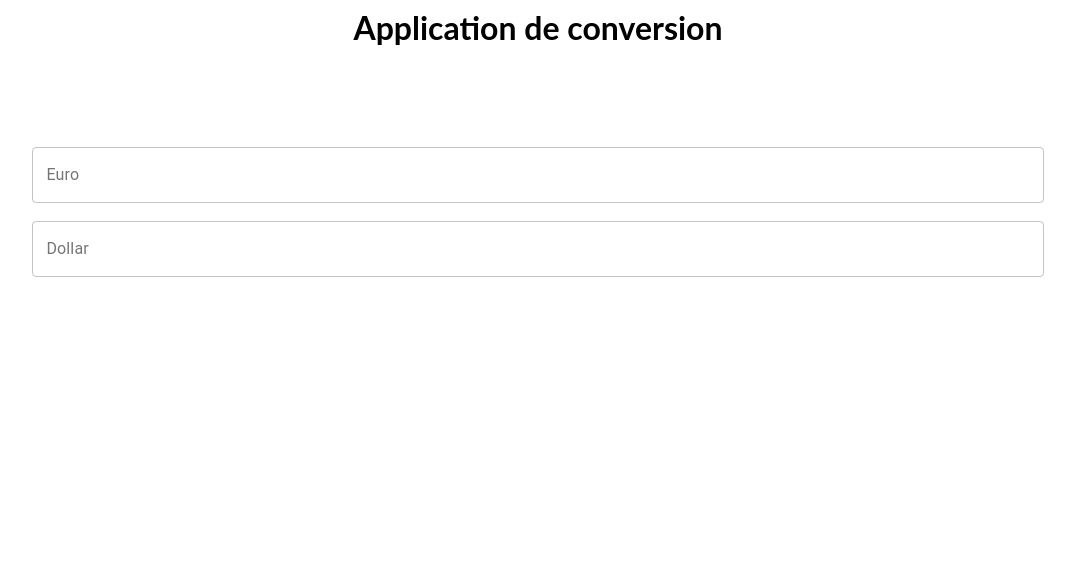
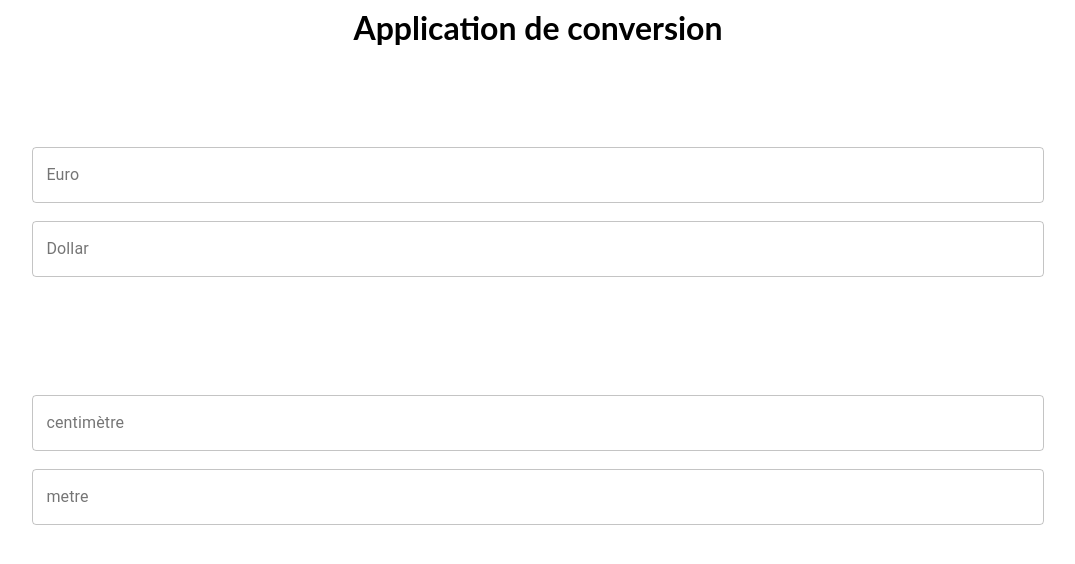
Before and after one commit to Axel-cmd/react-converter, a React (Create React App) app: page / in a window 1280 px wide. Shown: the top 564 px of the page, without its empty margins (102-1177 px from the left). Built offline with nearby package versions, Linux system fonts and the light colour scheme.

Commit message:
1 file modified, 4 added, 2 deleted

```diff
--- a/src/app/App.js
+++ b/src/app/App.js
@@ -1,13 +1,14 @@
 import React from 'react';
 import './app.css';
-import CalculatorConverter from '../converter/CalculatorConverter';
-
+import CalculatorConverter from '../converterDevise/CalculatorConverter';
+import CalculatorDistance from '../converterDistance/CalculatorDistance';
 
 export default function App() {
   return (
     <div>
       <h1>Application de conversion</h1>
       <CalculatorConverter />
+      <CalculatorDistance />
     </div>
   );
 }
--- /dev/null
+++ b/src/converterDistance/CalculatorDistance.js
@@ -0,0 +1,79 @@
+import React from 'react';
+import InputConverter from './distanceInput';
+
+const divStyle = {
+  textAlign: 'center',
+  marginTop: '100px',
+};
+
+//taux de change = valeur de 1 metre en centimètre
+const changeRate = 100;
+
+//fonction de change centimètre vers metre
+function centimètreToMetre(centimètre) {
+  return centimètre / changeRate;
+}
+//fonction de change metre vers centimètre
+function metreToCentimètre(metre) {
+  return metre * changeRate;
+}
+
+function conversion(value, convert) {
+  //transformer la valeur en float car on recoit un string de base et nous on veut pour le traitement avoir un float
+  const input = parseFloat(value);
+  // vérifie que le contenu de la variable est bien un nombre
+  if (Number.isNaN(input)) {
+    return '';
+  }
+  //récupérer la valeur après la conversion arrondi à 2 chiffres après la virgule
+  const output = Math.round(convert(input) * 100) / 100;
+  //on retourne la valeur finale en string avec la méthode toString()
+  return output.toString();
+}
+
+class CalculatorConverter extends React.Component {
+  constructor(props) {
+    super(props);
+    //le state ici permettra de garder la valeur taper ainsi que l'input dans lequel elle a été rentrée
+    this.state = {
+      value: '',
+      name: 'e',
+    };
+  }
+  //fonction de changement de valeur lorsqu'on ecrit dans l'input euros
+  handleCentimètreChange(value) {
+    this.setState({ name: 'e', value });
+  }
+  //fonction de changement de valeur lorsqu'on ecrit dans l'input dollar
+  handleMetreChange(value) {
+    this.setState({ name: 'd', value });
+  }
+
+  render() {
+    //récupérer les états
+    const name = this.state.name;
+    const value = this.state.value;
+
+    //stocker les valeurs dans des variables qui seront passé en props au composant
+    const centimètre =
+      name === 'd' ? conversion(value, metreToCentimètre) : value; // si le state.name est égale à d on convertis sinon on affiche tel quel
+    const metre = name === 'e' ? conversion(value, centimètreToMetre) : value; // si le state.name est égale à e on convertis sinon on affiche tel quel
+
+    return (
+      <div style={divStyle}>
+        <InputConverter
+          type="e"
+          value={centimètre}
+          onValueChange={(e) => this.handleCentimètreChange(e)}
+        />
+        <InputConverter
+          type="d"
+          value={metre}
+          onValueChange={(e) => this.handleMetreChange(e)}
+        />
+      </div>
+    );
+  }
+}
+
+export default CalculatorConverter;
--- /dev/null
+++ b/src/converterDistance/distanceInput.js
@@ -0,0 +1,45 @@
+import React from 'react';
+import { TextField } from '@material-ui/core';
+
+const inputStyle = {
+  width: '80%',
+};
+const inputNames = {
+  e: 'centimètre',
+  d: 'metre',
+};
+
+class InputConverter extends React.Component {
+  handleChange(event) {
+    //à la place de setState on doit appelé une méthode qui sera donnée en props par CalculatorConverter
+    this.props.onValueChange(event.target.value);
+  }
+
+  render() {
+    //récupérer le type de devise entré : euros ou dollar
+    const name = this.props.type;
+
+    //on utilise le props pour la valeur et non plus le state car la valeur sera passé par l'ancetre commun au input
+    const value = this.props.value;
+
+    return (
+      <>
+        <div>
+          {/* input de material ui */}
+          <TextField
+            id="outlined-basic"
+            label={inputNames[name]}
+            variant="outlined"
+            type="number"
+            onChange={(e) => this.handleChange(e)}
+            value={value}
+            style={inputStyle}
+          />
+        </div>
+        <br />
+      </>
+    );
+  }
+}
+
+export default InputConverter;
```
Also changed, not shown: src/converterDevise/CalculatorConverter.js (renamed from src/converter/CalculatorConverter.js), src/converterDevise/InputConverter.js (renamed from src/converter/InputConverter.js).
